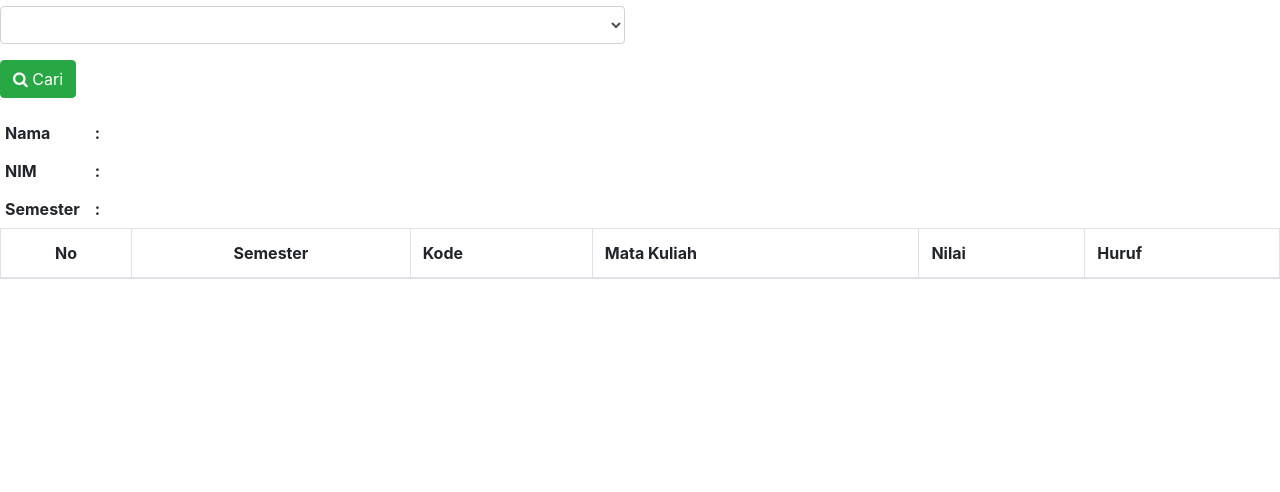
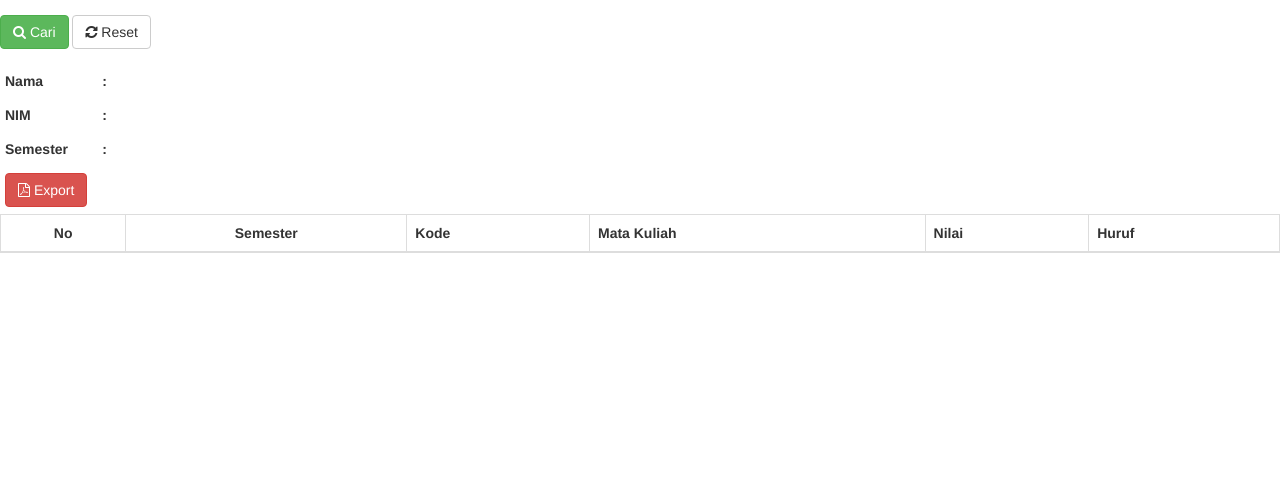
Before and after one commit to novalwardhana/sistem-informasi-jadwal-perkuliahan-fmipa-uii, a CodeIgniter app: page /sicpmk/index.php/nilaimatakuliah/index in a window 1280 px wide. Shown: the part 590-1082 px from the top of the page. Run offline with CodeIgniter, Linux system fonts and the light colour scheme; the visitor is signed in with stand-in values (Sample User, id 1); lists and menus that the app fills with data are empty; some libraries are stand-ins or nearby versions.

Commit message:
Module nilai mata kuliah

```diff
--- a/application/views/nilaiMataKuliah/readMain.php
+++ b/application/views/nilaiMataKuliah/readMain.php
@@ -24,7 +24,8 @@
 								<select class="mahasiswaselect form-control" name="mahasiswa" style="width: 100%;"></select>
 							</div>
 							<div class="form-group">
-							<button type="button" id="proses" class="btn btn-success"><i class="fa fa-search" aria-hidden="true"></i> Cari</button>
+								<button type="button" id="proses" class="btn btn-success"><i class="fa fa-search" aria-hidden="true"></i> Cari</button>
+								<a href="<?php echo base_url('NilaiMataKuliah') ?>"><button type="button" class="btn btn-default"><i class="fa fa-refresh" aria-hidden="true"></i> Reset</button></a>
 							</div>
 						</div>
 					</div>
@@ -52,6 +53,9 @@
 							<th>:</th>
 							<th><span id="tabel-informasi-semester-mahasiswa"></span></th>
 						</tr>
+						<tr>
+							<th rowspan="3"><button class="btn btn-danger"><i class="fa fa-file-pdf-o"></i> Export</button></th>
+						</tr>
 					</table>
 
 					<div class="table-responsive">
```
